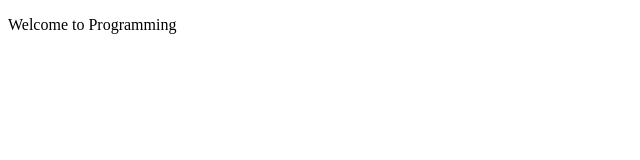
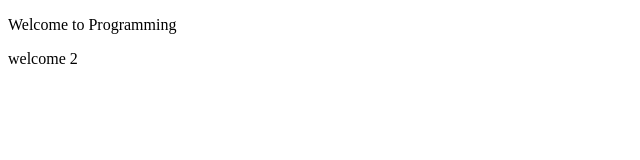
Before and after one commit to nikeshad254/learning-FullStack-Class, a plain HTML site: page changing using inner.html in a window 1280 px wide. Shown: the full height of the page, 0-640 px from the left. Drawn offline with Linux system fonts and the light colour scheme.

Commit message:
implementing innerText

```diff
--- a/changing using inner.html
+++ b/changing using inner.html
@@ -8,6 +8,7 @@
 </head>
 <body>
     <p id="text">hello world</p>
+    <p id="text2">Hello 2</p>
     <script src="/changing.js"></script>
 </body>
 </html>
--- a/changing.js
+++ b/changing.js
@@ -1,2 +1,5 @@
 let text = document.getElementById("text");
 text.innerHTML = "Welcome to Programming";
+
+let text2 = document.getElementById("text2");
+text2.innerText = "welcome 2";
```
